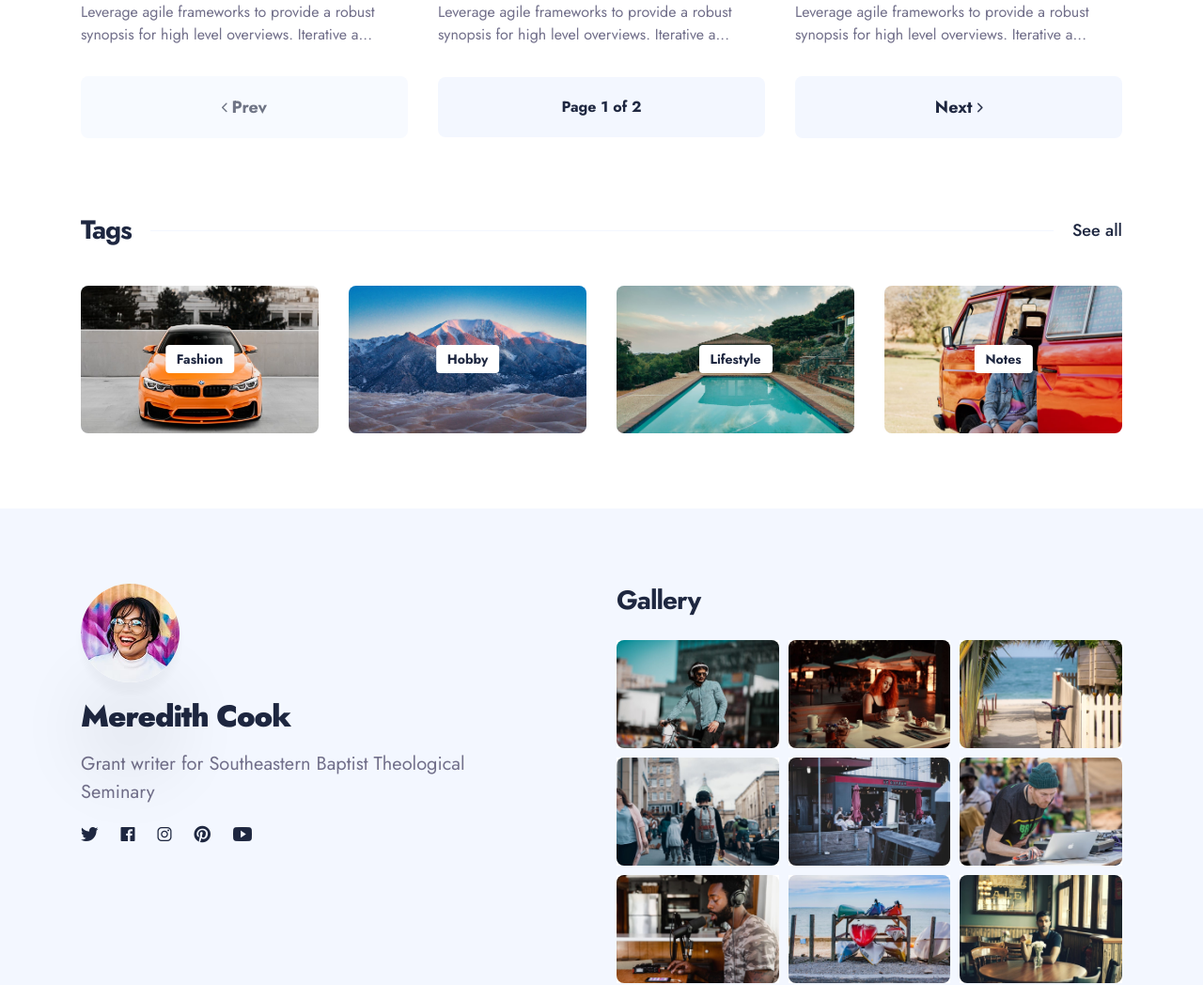
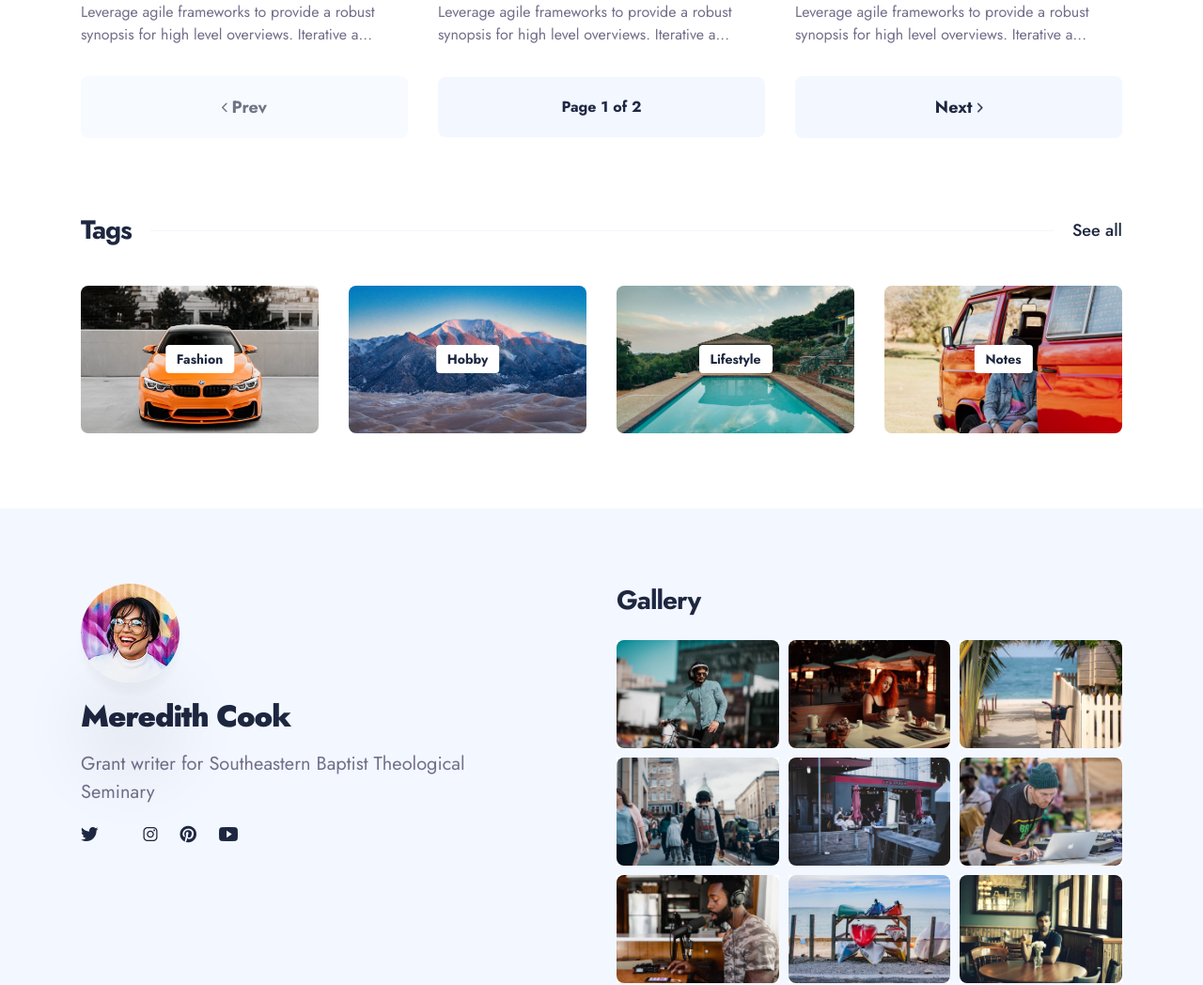
Before and after one commit to iogbole/mencatheme, a Jekyll site: the page built from index.html, in a window 1280 px wide. Shown: the part 1871-2919 px from the top of the page at 94% size. Built offline with Jekyll 4.4.1, drawn with Linux system fonts in a browser that asks for light colours; nearby versions of some CDN libraries; the list of posts is cut into pages by our own code.

Commit message:
Update _config.yml
add email to footer

```diff
--- a/_config.yml
+++ b/_config.yml
@@ -17,10 +17,11 @@ author:
 
 social:
 - {icon: "ion-logo-twitter", link: "https://twitter.com"}
-- {icon: "ion-logo-facebook", link: "https://facebook.com"}
+- {icon: "ion-logo-mail", link: "mailto:meredithcook@proton.me"}
 - {icon: "ion-logo-instagram", link: "https://instagram.com"}
 - {icon: "ion-logo-pinterest", link: "https://pinterest.com"}
 - {icon: "ion-logo-youtube", link: "https://youtube.com"}
+
 
 # Example of adding a new link to the footer - {icon: "ion-logo-dribbble", link: "https://dribbble.com"}
 # Other icons can be found at https://ionicons.com/v4/
```
